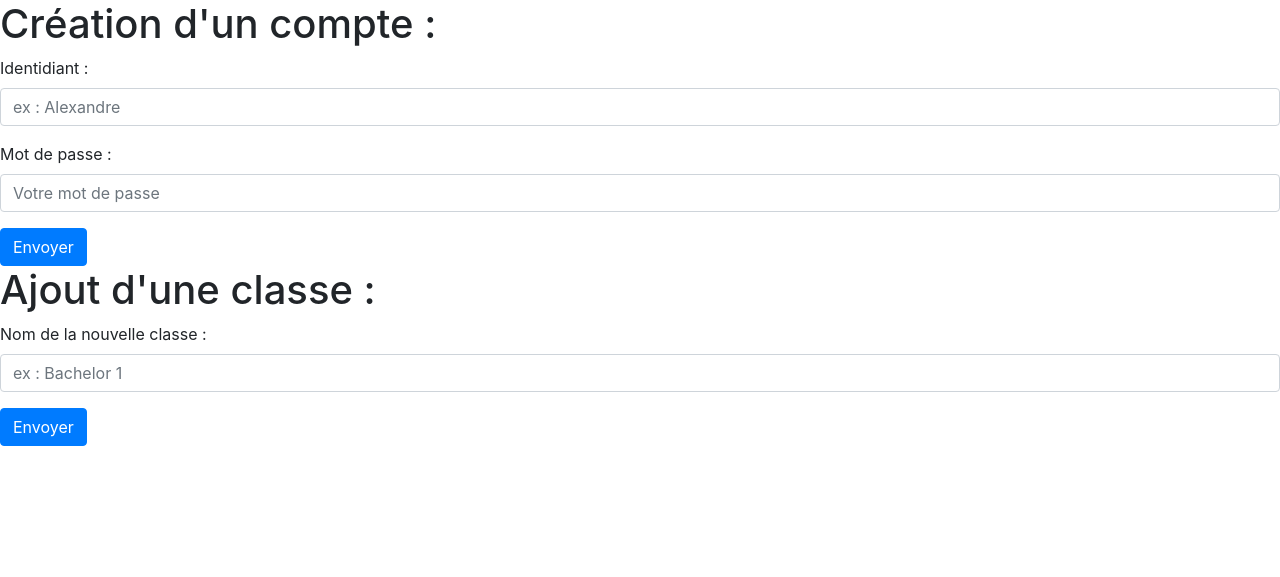
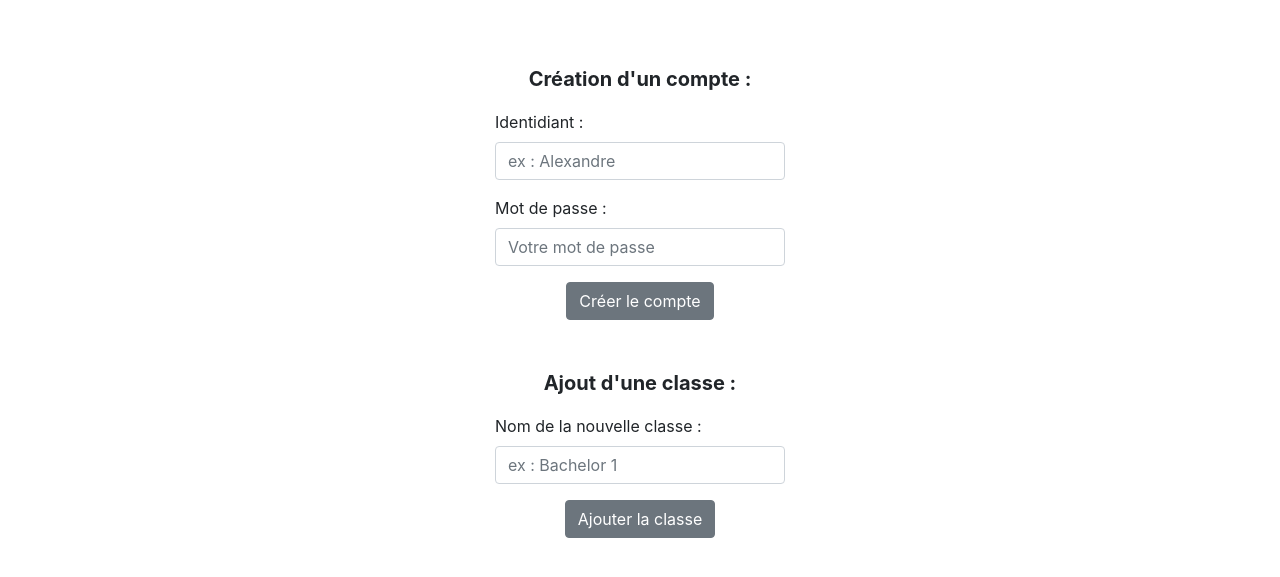
Before and after one commit to AlexandreBIEN/trombinoscope, a PHP site: page /admin.php in a window 1280 px wide. Shown: the part 134-711 px from the top of the page. Run offline with PHP 8.4, Linux system fonts and the light colour scheme.

Commit message:
css page admin + affichage étudiant page accueil

```diff
--- a/add-student.php
+++ b/add-student.php
@@ -7,7 +7,7 @@ require_once __DIR__ . '/function.php';
 $classes = get_classes();
 
 ?>
-<div class="container container-width">
+<main class="container container-width">
     <form method="POST" action="./controllers/add-student-controller.php" enctype="multipart/form-data">
         <div class="form-group">
             <label for="last_name">Nom :</label>
@@ -28,7 +28,7 @@ $classes = get_classes();
             <label for="image_student">Photo de l'étudiant :</label>
             <input type="file" class="form-control-file" id="image_student" name="image_student">
         </div>
-        <div class="text-center">
+        <div class="text-center py-2">
             <button type="submit" class="btn btn-secondary">Envoyer</button>
         </div>
     </form>
@@ -36,7 +36,7 @@ $classes = get_classes();
     <form action="./admin.php" class="text-center">
         <button type="submit" class="btn btn-secondary">Création de compte / classe</button>
     </form>
-</div>
+</main>
 
 
 <?php
--- a/admin.php
+++ b/admin.php
@@ -3,10 +3,10 @@ $title = 'Admin';
 require_once __DIR__ . '/inc/header.php';
 
 ?>
-
+<main class="container container-width">
     <!-- Création compte utilisateur -->
 
-<h1>Création d'un compte :</h1>
+    <p class="section-title text-center">Création d'un compte :</p>
 
     <form method="POST" action="./controllers/add-user-controller.php">
         <div class="form-group">
@@ -17,22 +17,26 @@ require_once __DIR__ . '/inc/header.php';
             <label for="password">Mot de passe :</label>
             <input type="password" class="form-control" id="password" name="password" placeholder="Votre mot de passe">
         </div>
-    <button type="submit" class="btn btn-primary">Envoyer</button>
+        <div class="text-center">
+            <button type="submit" class="btn btn-secondary">Créer le compte</button>
+        </div>
     </form>
 
 
     <!-- Création classe -->
 
-<h1>Ajout d'une classe :</h1>
+    <p class="section-title mt-5 text-center">Ajout d'une classe :</p>
 
     <form method="POST" action="./controllers/add-class-controller.php">
         <div class="form-group">
             <label for="classname">Nom de la nouvelle classe :</label>
             <input type="text" class="form-control" id="classname" name="classname" placeholder="ex : Bachelor 1">
         </div>
-    <button type="submit" class="btn btn-primary">Envoyer</button>
+        <div class="text-center">
+            <button type="submit" class="btn btn-secondary">Ajouter la classe</button>
+        </div>
     </form>
-
+</main>
 <?php
 require_once __DIR__ . '/inc/footer.php';
 
--- a/assets/css/style.css
+++ b/assets/css/style.css
@@ -19,6 +19,11 @@ a {
     width: 25%;
 }
 
+.img-student {
+    width: 150px;
+    height: 200px;
+}
+
 /* Mobile */
 @media only screen and (max-width: 400px) {
     .container-width {
@@ -28,6 +33,7 @@ a {
         margin-top: 20%;
     }
   }
+
 
 /* -------------------- header -------------------- */
 
@@ -64,3 +70,18 @@ nav img {
     max-width: 150px;
     max-height: 150px;
 }
+
+
+/* -------------------- Accueil -------------------- */
+
+.card {
+    width: 150px;
+}
+
+
+/* -------------------- Admin -------------------- */
+
+.section-title {
+    font-size: 20px;
+    font-weight: bold;
+}
--- a/index.php
+++ b/index.php
@@ -4,7 +4,7 @@ require_once __DIR__ . '/inc/header.php';
 
 ?>
 
-<div class="container container-width">
+<main class="container container-width">
     <div class="text-center">
         <h2>Bienvenue !</h2>
         <img src="./assets/svg/lamanusocialmedia_rvb.png" alt="logo la manu" class="logo-index">
@@ -22,7 +22,7 @@ require_once __DIR__ . '/inc/header.php';
             <button type="submit" class="btn btn-secondary">Connexion</button>
         </div>
     </form>
-</div>
+</main>
 
 <?php
 require_once __DIR__ . '/inc/footer.php';
```
Also changed, not shown: accueil.php (+19 -6 lines), assets/img/637d45592a90b.png (added). Lines whose indentation alone changed are shown as unchanged.
